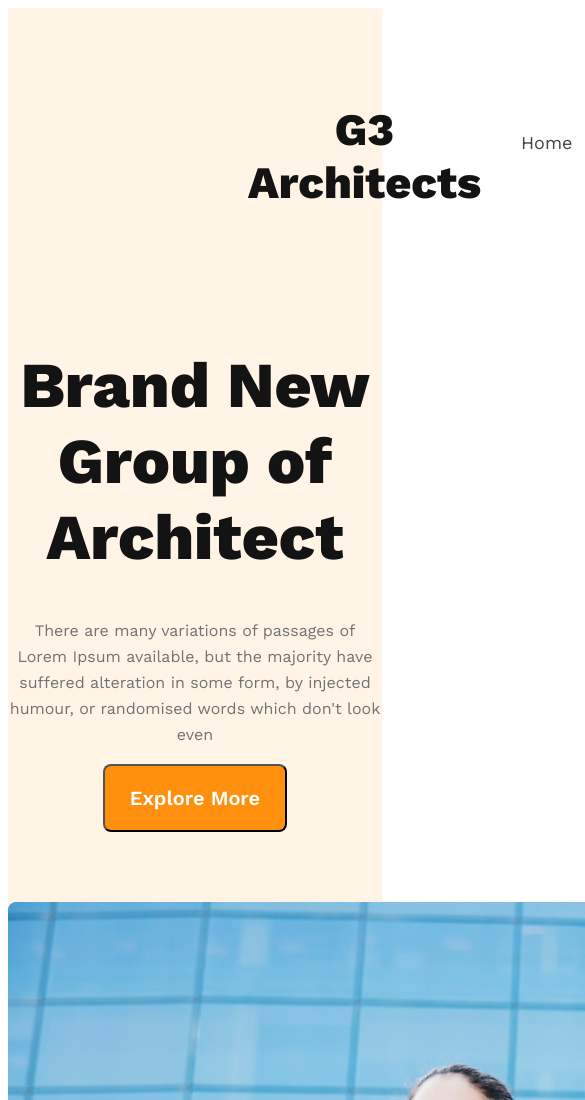
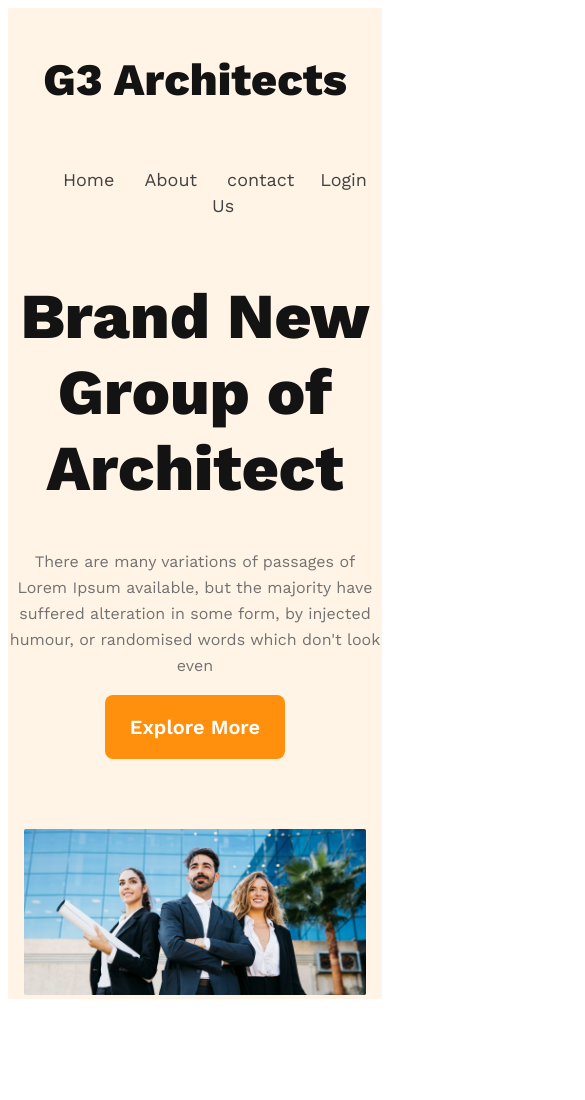
Before and after one commit to taijulsir/g3-architect-website, a plain HTML site: page index.html in a window 390 px wide. Shown: the top 1100 px of the page, 585 px wide, since content can reach past the window. After the commit the page ends 1007 px from the top, so only its background shows below. Drawn offline with nearby package versions, Linux system fonts and the light colour scheme.

Commit message:
responsive mobile devices and medium devices

```diff
--- a/index.html
+++ b/index.html
@@ -29,7 +29,7 @@
                 <button class="btn-primary">Explore More</button>
             </div>
             <div class="banner-images">
-                <img src="images/banner.png" alt="">
+                <img class="banner-img" src="images/banner.png" alt="">
             </div>
         </div>
     </header>
--- a/styles/architect.css
+++ b/styles/architect.css
@@ -25,7 +25,7 @@ nav > ul{
 }
 nav li{
     list-style: none;
-    /* padding-right: 50px; */
+    padding-right: 50px;
     }
 nav a{
     text-decoration: none;
@@ -36,6 +36,7 @@ nav a{
     line-height: 26px;
     padding-right: 50px;
 }
+/* banner related style */
 .banner-content{
    max-width: 800px;
     text-align: center;
@@ -51,13 +52,13 @@ nav a{
 .banner-description{
     color:#727272;
     /* text-align: center; */
-    font-size: 16px;
+    font-size: 1rem;
     font-weight: 400;
     line-height: 26px; /* 162.5% */
 }
 .banner-images{
     text-align: center;
-    align-items: center;
+    width: 100%;
 
 }
 .btn-primary{
@@ -66,7 +67,37 @@ nav a{
     padding: 20px 25px;
     color: #FFF;
     text-align: center;
-    font-size: 20px;
+    font-size: 1.25rem;
     font-weight: 600;
     margin-bottom: 70px;
+    border: none;
+    cursor: pointer;
 }
+/* responsive for media query */
+/* mobile devices */
+@media screen and (max-width:576px) {
+    nav{
+        flex-direction: column;
+        padding: 0px;
+    }
+    nav a{
+       padding: 15px;
+    }
+    nav li{
+        padding: 0px;
+    }
+    .banner-img{
+        width: 342px;
+    }
+}
+
+/* tab or medium devices */
+@media screen and (min-width:576px) and (max-width:960px) {
+    nav{
+        flex-direction: column;
+        padding: 0px;}
+
+        .banner-img{
+            width: 800px;
+        }
+}
```
